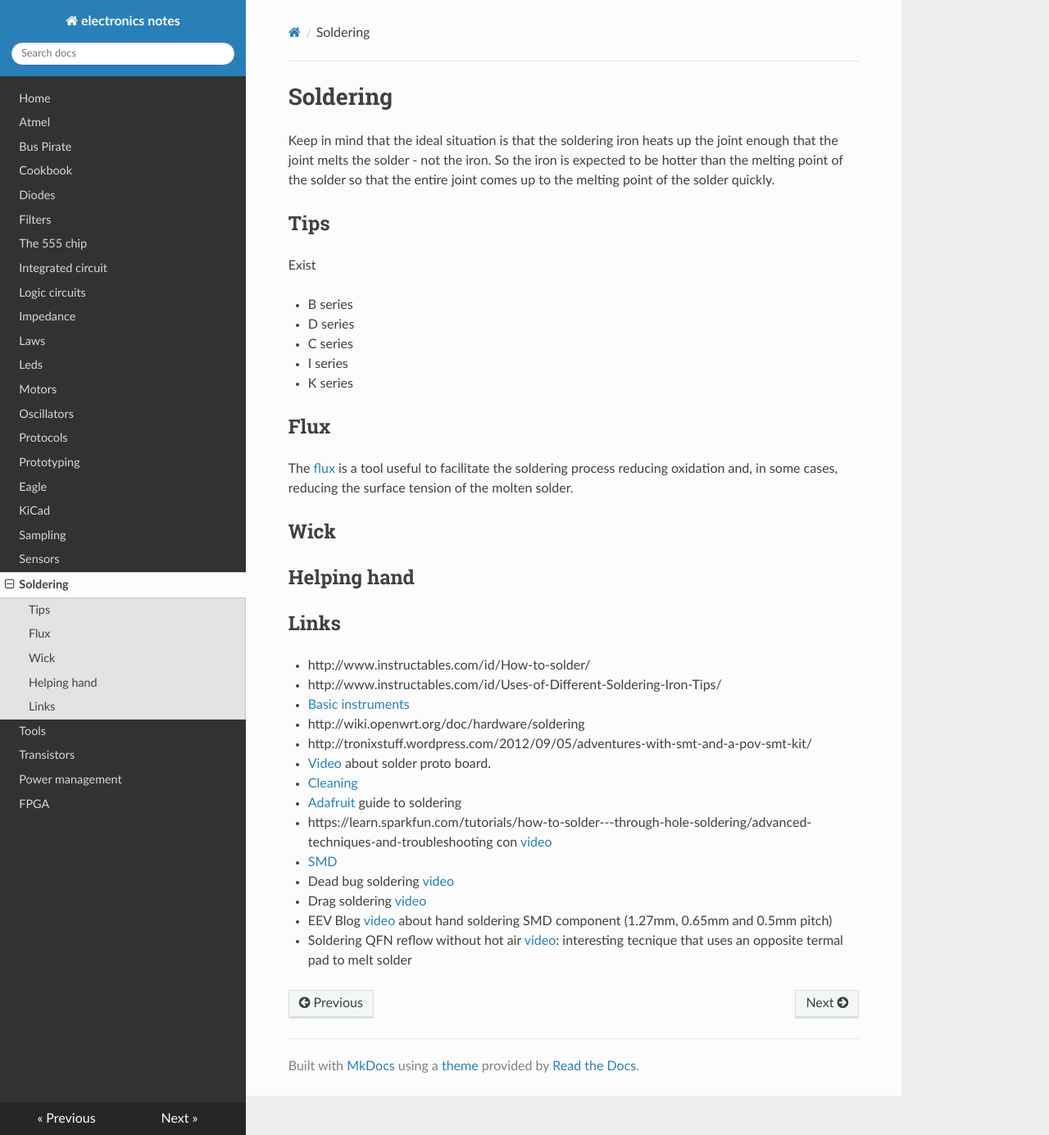
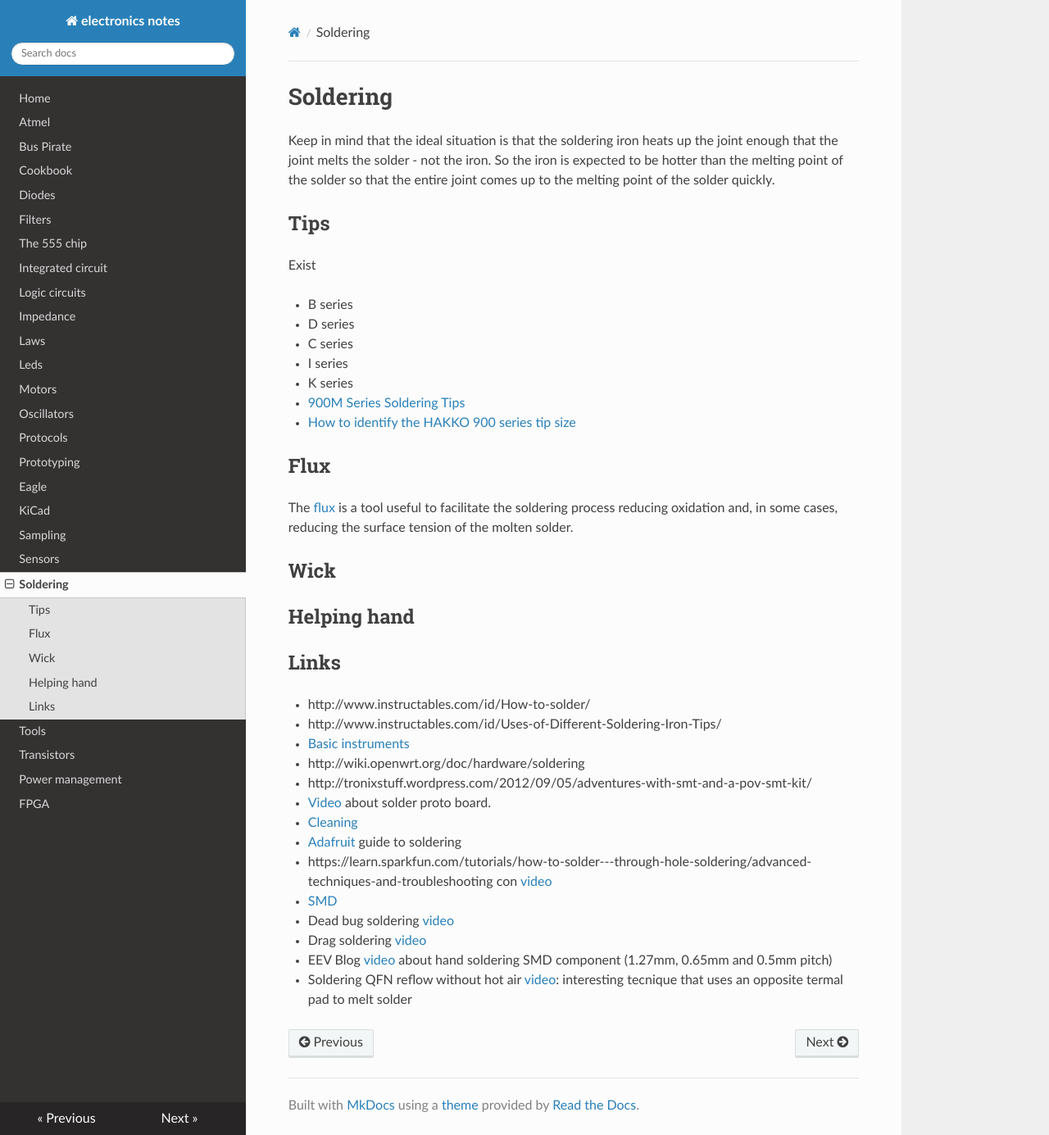
Before and after one commit to gipi/electronics-notes, an MkDocs documentation site: the page built from docs/soldering.md, in a window 1280 px wide and 1385 px high. Shown: the whole window at 82% size. Built offline with MkDocs 1.6.1, drawn with Linux system fonts in a browser that asks for light colours; nearby versions of some CDN libraries; old or Windows-style settings are respelled for this version of MkDocs.

Commit message:
Add links.

```diff
--- a/docs/soldering.md
+++ b/docs/soldering.md
@@ -13,6 +13,9 @@ Exist
  - C series
  - I series
  - K series
+
+ - [900M Series Soldering Tips](https://www.hakko.com/english/tip_selection/series_900m.html)
+ - [How to identify the HAKKO 900 series tip size](https://www.hakko.com/english/maintenance/topic_936_937_928_kote.html)
 
 ## Flux
 
```
